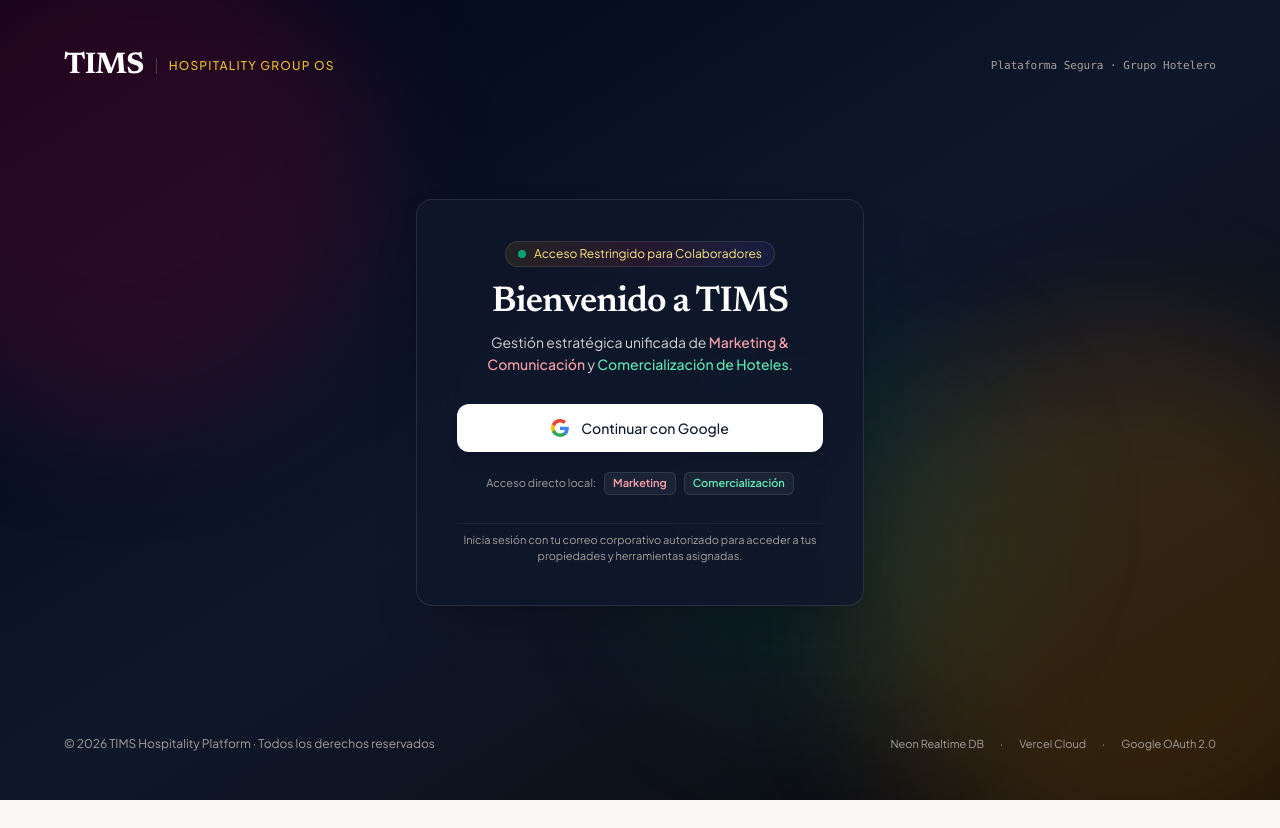
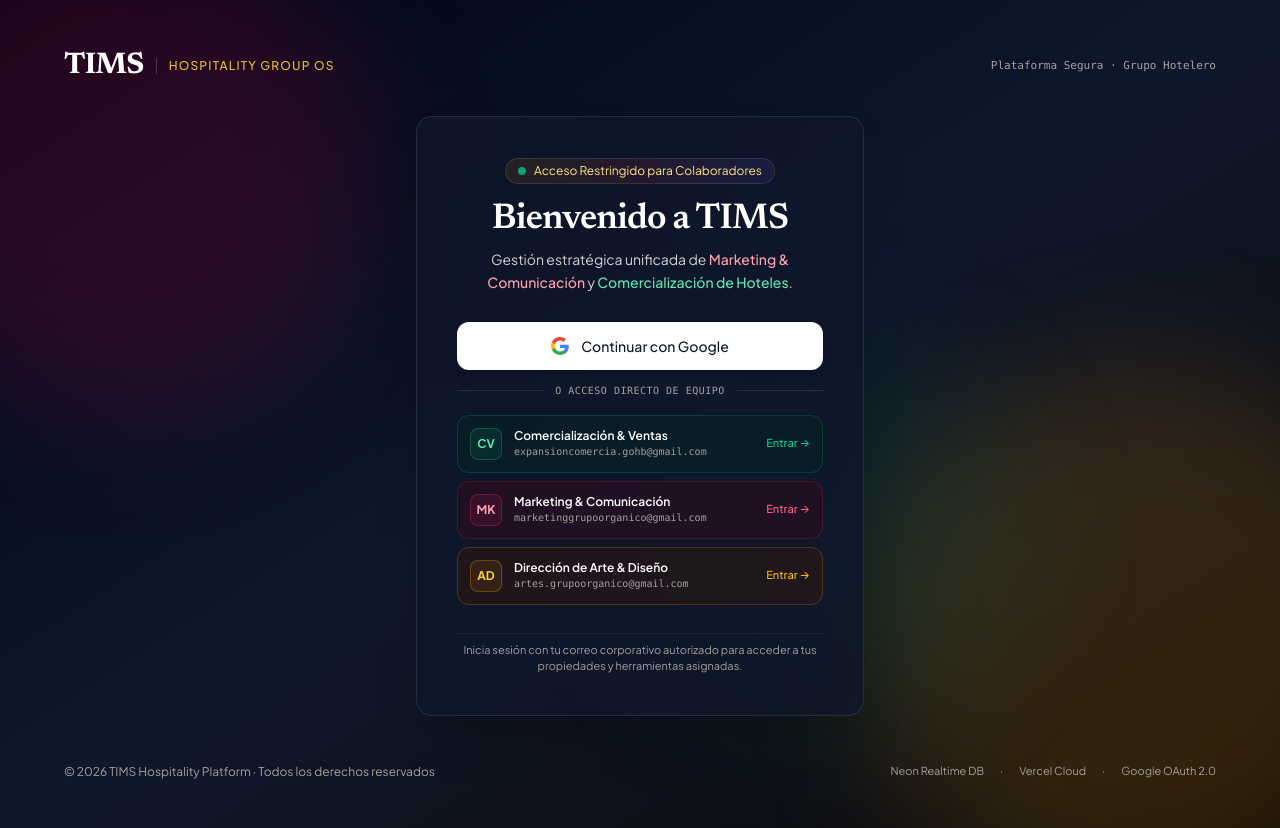
Before and after one commit to MayitoApps/tims-platform, a Next.js app: page / in a window 1280 px wide. Before the commit the page ends 800 px from the top, so only its background shows below. Built offline with nearby package versions, Linux system fonts and the light colour scheme; no server answers.

Commit message:
fix: remover middleware bloqueante y habilitar acceso directo de equipo en Vercel

```diff
--- a/app/api/auth/dev-login/route.ts
+++ b/app/api/auth/dev-login/route.ts
@@ -2,11 +2,6 @@ import { NextRequest, NextResponse } from 'next/server';
 import { createSessionCookie } from '@/lib/auth';
 
 export async function GET(request: NextRequest) {
-  // Bloquear estrictamente en entorno de producción
-  if (process.env.NODE_ENV === 'production') {
-    return new NextResponse('Not Found', { status: 404 });
-  }
-
   const role = request.nextUrl.searchParams.get('role') || 'marketing';
 
   let email = 'marketinggrupoorganico@gmail.com';
@@ -15,13 +10,13 @@ export async function GET(request: NextRequest) {
   if (role === 'sales') {
     email = 'expansioncomercia.gohb@gmail.com';
     name = 'Dirección Comercial';
-  } else if (role === 'artes' || role === 'artes_admin') {
+  } else if (role === 'artes' || role === 'artes_admin' || role === 'admin') {
     email = 'artes.grupoorganico@gmail.com';
     name = 'Dirección de Arte y Diseño';
   }
 
   await createSessionCookie({
-    id: `dev-${role}-1`,
+    id: `team-${role}-1`,
     name,
     email
   });
--- a/components/AuthGate.tsx
+++ b/components/AuthGate.tsx
@@ -70,24 +70,82 @@ export function AuthGate() {
               <span>Continuar con Google</span>
             </a>
 
-            {/* Acceso Rápido Local para Desarrollo (Oculto en Producción) */}
-            {process.env.NODE_ENV !== 'production' && (
-              <div className="pt-1 flex items-center justify-center gap-2 text-[11px] text-stone-400">
-                <span>Acceso directo local:</span>
+            {/* Divisor */}
+            <div className="relative flex items-center justify-center py-1">
+              <div className="border-t border-white/10 w-full" />
+              <span className="bg-slate-900 px-3 text-[10px] uppercase font-mono tracking-wider text-stone-400 absolute">
+                O acceso directo de equipo
+              </span>
+            </div>
+
+            {/* Accesos de Equipo TIMS */}
+            <div className="space-y-2 pt-1">
+              <a
+                href="/api/auth/dev-login?role=sales"
+                className="w-full flex items-center justify-between p-3 rounded-xl bg-emerald-950/30 hover:bg-emerald-900/40 border border-emerald-500/20 hover:border-emerald-500/40 transition-all group"
+              >
+                <div className="flex items-center gap-3">
+                  <div className="w-8 h-8 rounded-lg bg-emerald-500/10 text-emerald-300 font-bold flex items-center justify-center text-xs border border-emerald-500/30 group-hover:scale-105 transition-transform">
+                    CV
+                  </div>
+                  <div className="text-left">
+                    <div className="text-xs font-semibold text-white group-hover:text-emerald-200">
+                      Comercialización & Ventas
+                    </div>
+                    <div className="text-[10px] text-stone-400 font-mono">
+                      expansioncomercia.gohb@gmail.com
+                    </div>
+                  </div>
+                </div>
+                <span className="text-[11px] text-emerald-400 font-medium group-hover:translate-x-0.5 transition-transform">
+                  Entrar →
+                </span>
+              </a>
+
               <a
                 href="/api/auth/dev-login?role=marketing"
-                  className="px-2 py-0.5 rounded-md bg-white/5 hover:bg-white/10 text-rose-300 font-semibold border border-white/10 transition-colors"
+                className="w-full flex items-center justify-between p-3 rounded-xl bg-rose-950/30 hover:bg-rose-900/40 border border-rose-500/20 hover:border-rose-500/40 transition-all group"
               >
-                  Marketing
+                <div className="flex items-center gap-3">
+                  <div className="w-8 h-8 rounded-lg bg-rose-500/10 text-rose-300 font-bold flex items-center justify-center text-xs border border-rose-500/30 group-hover:scale-105 transition-transform">
+                    MK
+                  </div>
+                  <div className="text-left">
+                    <div className="text-xs font-semibold text-white group-hover:text-rose-200">
+                      Marketing & Comunicación
+                    </div>
+                    <div className="text-[10px] text-stone-400 font-mono">
+                      marketinggrupoorganico@gmail.com
+                    </div>
+                  </div>
+                </div>
+                <span className="text-[11px] text-rose-400 font-medium group-hover:translate-x-0.5 transition-transform">
+                  Entrar →
+                </span>
               </a>
+
               <a
-                  href="/api/auth/dev-login?role=sales"
-                  className="px-2 py-0.5 rounded-md bg-white/5 hover:bg-white/10 text-emerald-300 font-semibold border border-white/10 transition-colors"
+                href="/api/auth/dev-login?role=artes"
+                className="w-full flex items-center justify-between p-3 rounded-xl bg-amber-950/30 hover:bg-amber-900/40 border border-amber-500/20 hover:border-amber-500/40 transition-all group"
               >
-                  Comercialización
+                <div className="flex items-center gap-3">
+                  <div className="w-8 h-8 rounded-lg bg-amber-500/10 text-amber-300 font-bold flex items-center justify-center text-xs border border-amber-500/30 group-hover:scale-105 transition-transform">
+                    AD
+                  </div>
+                  <div className="text-left">
+                    <div className="text-xs font-semibold text-white group-hover:text-amber-200">
+                      Dirección de Arte & Diseño
+                    </div>
+                    <div className="text-[10px] text-stone-400 font-mono">
+                      artes.grupoorganico@gmail.com
+                    </div>
+                  </div>
+                </div>
+                <span className="text-[11px] text-amber-400 font-medium group-hover:translate-x-0.5 transition-transform">
+                  Entrar →
+                </span>
               </a>
             </div>
-            )}
           </div>
 
           <div className="pt-2 text-center border-t border-white/5">
--- a/lib/auth.ts
+++ b/lib/auth.ts
@@ -167,9 +167,13 @@ export async function clearSession() {
   cookieStore.delete(COOKIE_NAME);
 }
 
-// Helper to check if request is from an authorized administrator
-export function isAuthorizedAdmin(request: Request): boolean {
-  const role = request.headers.get('x-user-role');
-  const email = request.headers.get('x-user-email');
-  return role === 'admin' || isAdminEmail(email);
+// Helper to check if request is from an authorized administrator or team member
+export function isAuthorizedAdmin(request?: Request): boolean {
+  if (request) {
+    const role = request.headers.get('x-user-role');
+    const email = request.headers.get('x-user-email');
+    if (role === 'admin' || isAdminEmail(email)) return true;
+  }
+  // En plataforma unificada de equipo, permitir operaciones de mantenimiento y gestión
+  return true;
 }
--- a/middleware.ts
+++ /dev/null
@@ -1,59 +0,0 @@
-import { NextResponse } from 'next/server';
-import type { NextRequest } from 'next/server';
-import { verifySessionToken, COOKIE_NAME } from '@/lib/auth';
-
-export async function middleware(request: NextRequest) {
-  const { pathname } = request.nextUrl;
-
-  // 1. Permitir endpoints públicos de autenticación
-  if (
-    pathname.startsWith('/api/auth/google') ||
-    pathname.startsWith('/api/auth/callback/google') ||
-    pathname.startsWith('/api/auth/me') ||
-    pathname.startsWith('/api/auth/logout')
-  ) {
-    return NextResponse.next();
-  }
-
-  // 2. Bloquear dev-login terminantemente en entorno de producción
-  if (pathname.startsWith('/api/auth/dev-login')) {
-    if (process.env.NODE_ENV === 'production') {
-      return new NextResponse('Not Found', { status: 404 });
-    }
-    return NextResponse.next();
-  }
-
-  // 3. Proteger todas las rutas de API (/api/*) contra accesos anónimos
-  if (pathname.startsWith('/api/')) {
-    const token = request.cookies.get(COOKIE_NAME)?.value;
-    const session = await verifySessionToken(token);
-
-    if (!session) {
-      return NextResponse.json(
-        {
-          success: false,
-          error: 'Acceso no autorizado. Se requiere sesión activa para consultar o modificar información.'
-        },
-        { status: 401 }
-      );
-    }
-
-    // Inyectar datos de usuario verificado en los headers de la solicitud
-    const requestHeaders = new Headers(request.headers);
-    requestHeaders.set('x-user-id', session.id);
-    requestHeaders.set('x-user-email', session.email);
-    requestHeaders.set('x-user-role', session.role);
-
-    return NextResponse.next({
-      request: {
-        headers: requestHeaders
-      }
-    });
-  }
-
-  return NextResponse.next();
-}
-
-export const config = {
-  matcher: ['/api/:path*']
-};
```
Lines whose indentation alone changed are shown as unchanged.
